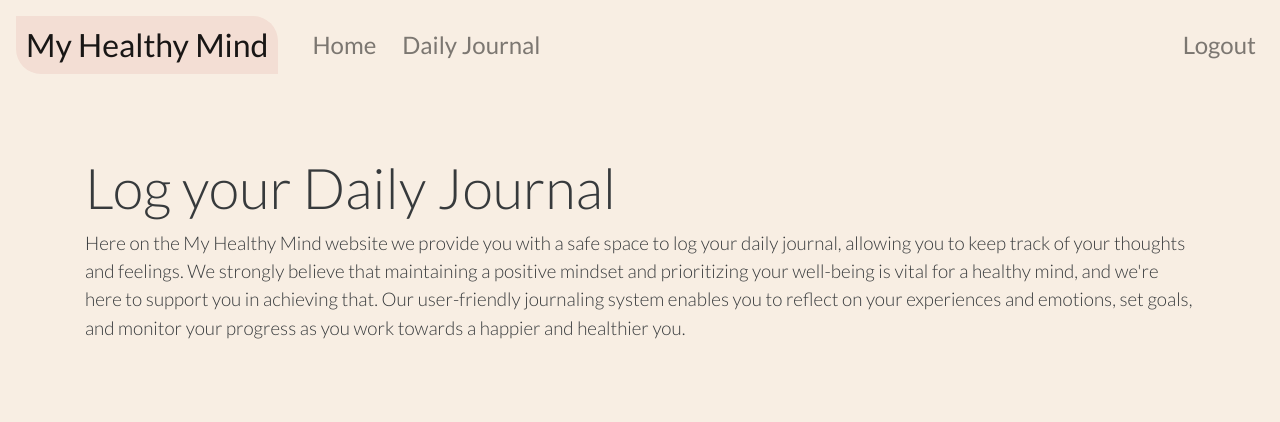
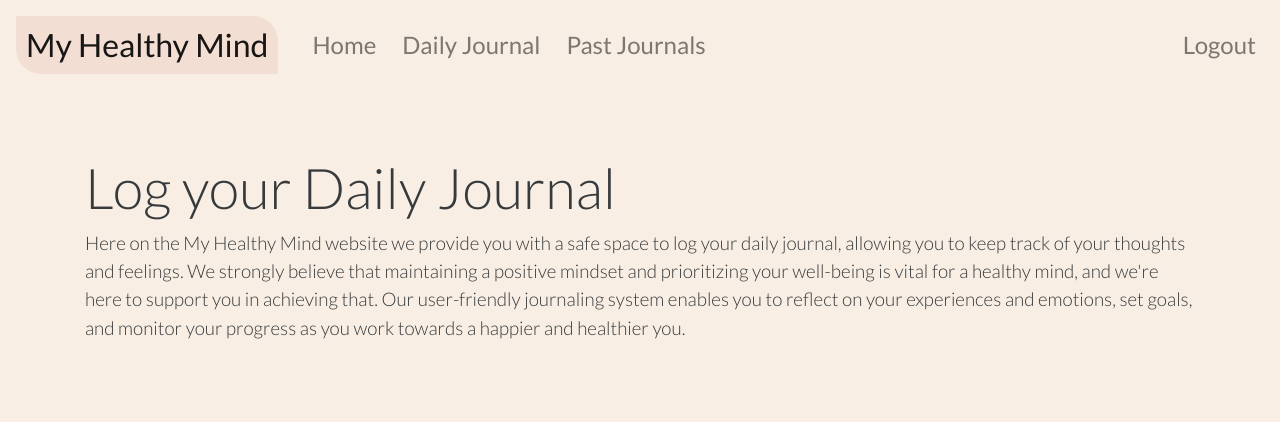
Before and after one commit to SaraMathews/My-Healthy-Mind, a Django app: page /dailyjournal/log/ in a window 1280 px wide. Shown: the top 422 px of the page. Run offline with Django 3.2, Linux system fonts and the light colour scheme; the visitor is signed in with stand-in values (Sample User, id 1); some libraries are stand-ins or nearby versions; some web fonts are replaced.

Commit message:
Add if statements to navbar and cards

```diff
--- a/templates/base.html
+++ b/templates/base.html
@@ -36,6 +36,7 @@
             <!-- Navigation with hamburger many -->
             <div class="collapse navbar-collapse" id="navbarTogglerDemo02">
                 <ul class="navbar-nav mr-auto mt-2 mt-lg-0">
+                    {% if user.is_authenticated %}
                     <li class="nav-item list-bg ml-auto" id="hamburger-home">
                         <a class="nav-link ul-padding-hamburger" href="{% url 'home:home' %}">Home</a>
                     </li>
@@ -43,6 +44,15 @@
                         <a class="nav-link ul-padding-hamburger" href="{% url 'dailyjournal:log_journal' %}">Daily
                             Journal</a>
                     </li>
+                    <li class="nav-item list-bg ml-auto">
+                        <a class="nav-link ul-padding-hamburger" href="{% url 'dailyjournal:journal_list' %}">Past
+                            Journals</a>
+                    </li>
+                    {% else %}
+                    <li class="nav-item list-bg ml-auto" id="hamburger-home">
+                        <a class="nav-link ul-padding-hamburger" href="{% url 'home:home' %}">Home</a>
+                    </li>
+                    {% endif %}
                 </ul>
                 <!--Copied from I Think Therefore I Blog walkthrough navbar-->
                 <ul class="navbar-nav ml-auto">
@@ -66,7 +76,10 @@
             {% endblock content %}
 
             {% block journalform %}
-            {% endblock journalform %}
+            {% endblock %}
+            {% block previousjournalform %}
+            {% endblock %}
+
         </div>
 
         <!-- Footer -->
```
Also changed, not shown: home/templates/home_page.html (+9 -48 lines).
